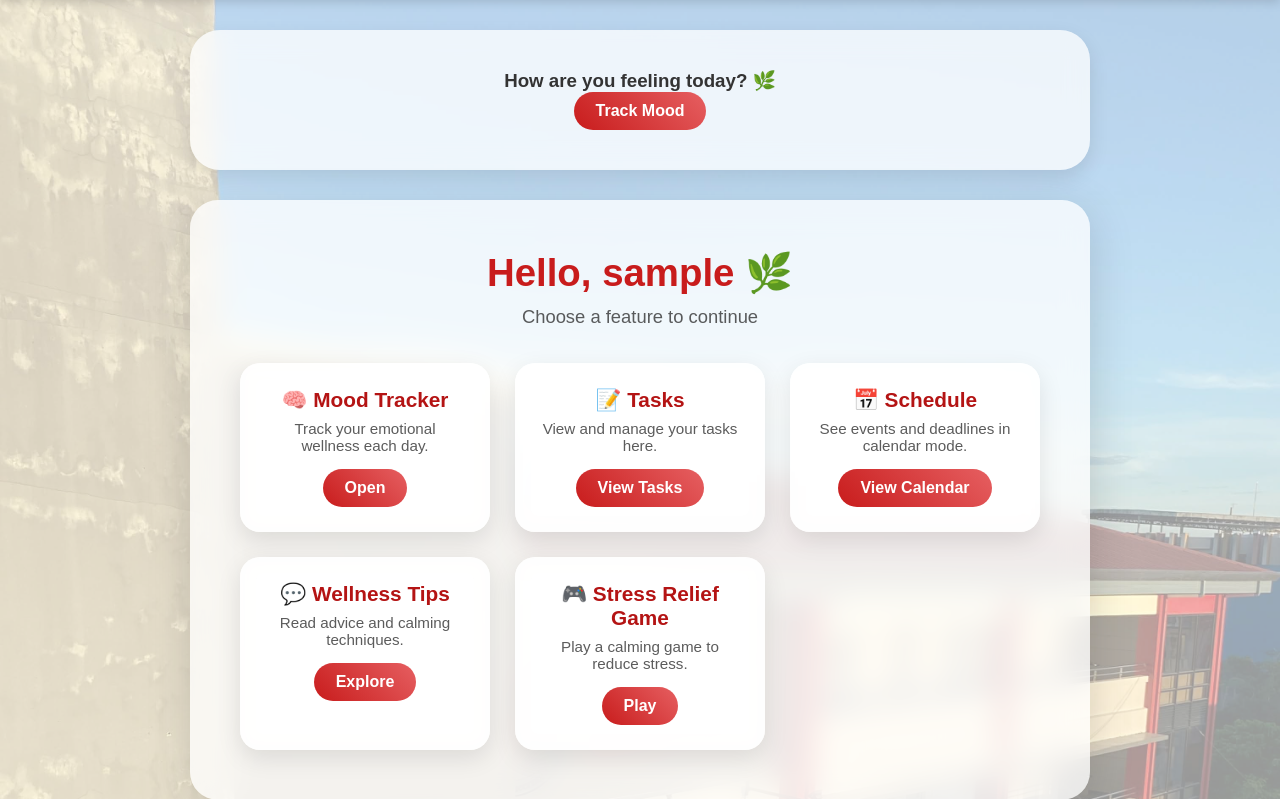
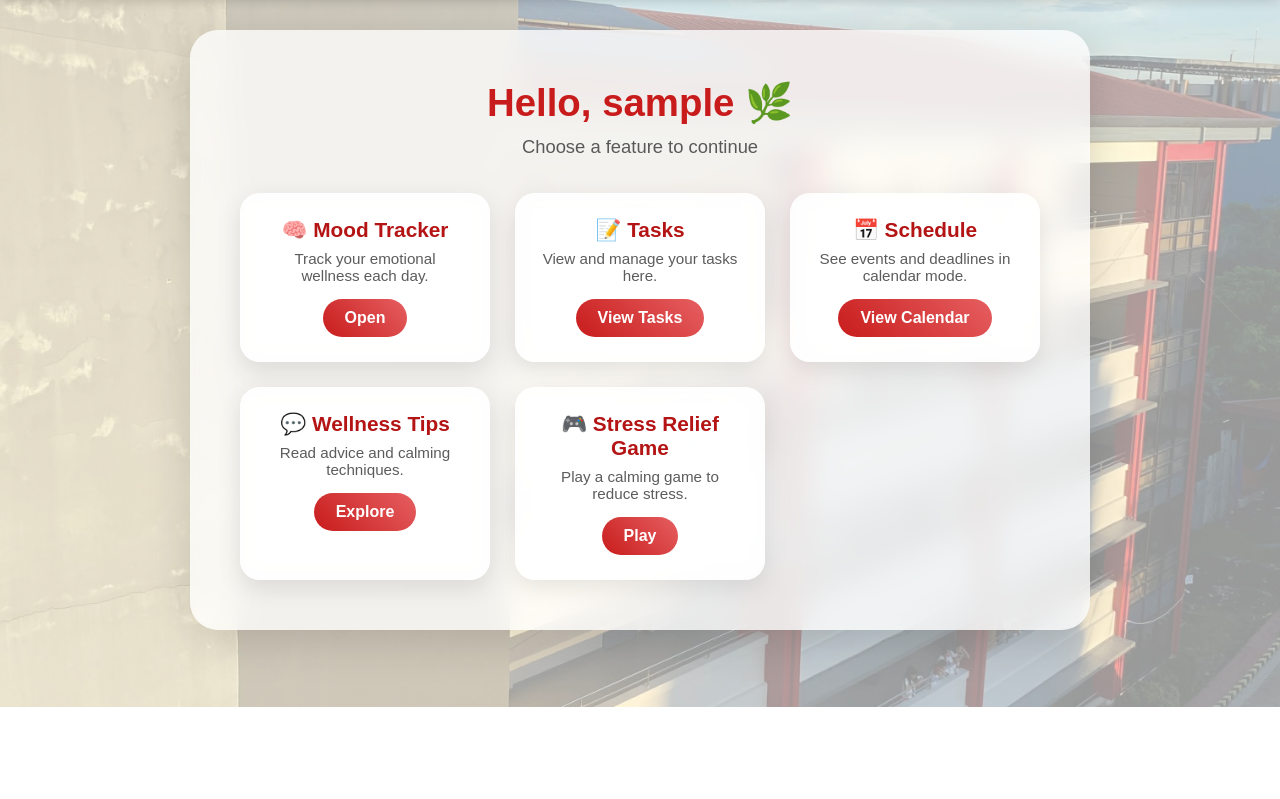
Before and after one commit to manlapazdevine81-lgtm/BACKBURNER-PROJECT, a Flask app: page /dashboard in a window 1280 px wide. Shown: the part 93-892 px from the top of the page. After the commit the page ends 800 px from the top, so only its background shows below. Run offline with Flask 3, Linux system fonts and the light colour scheme; a user stored in the database is signed in; data that the repository does not hold is empty; some libraries are stand-ins or nearby versions.

Commit message:
Removed Mood header

```diff
--- a/templates/dashboard.html
+++ b/templates/dashboard.html
@@ -1,10 +1,5 @@
 {% extends "base.html" %}
 {% block content %}
-
-<div class="glass-card mood-top-card">
-    <h3>How are you feeling today? 🌿</h3>
-    <button class="feature-btn" onclick="openMoodTracker()">Track Mood</button>
-</div>
 
 <!--Dashboard-->
 <div class="glass-dashboard">
@@ -56,22 +51,7 @@
 </div>
 <!-- END OF DASHBOARD -->
 
-<!-- MOOD TRACKER MODAL -->
-<div id="moodModal" class="mood-modal">
-    <div class="mood-content">
-        <h2>How are you feeling today? 🌿</h2>
 
-        <div class="mood-options">
-            <button class="mood-btn" data-mood="Happy">😊</button>
-            <button class="mood-btn" data-mood="Calm">😌</button>
-            <button class="mood-btn" data-mood="Stressed">😣</button>
-            <button class="mood-btn" data-mood="Sad">😢</button>
-            <button class="mood-btn" data-mood="Tired">🥱</button>
-        </div>
-
-        <button class="mood-close" onclick="closeMoodTracker()">Close</button>
-    </div>
-</div>
 
 
 {% endblock %}
```
